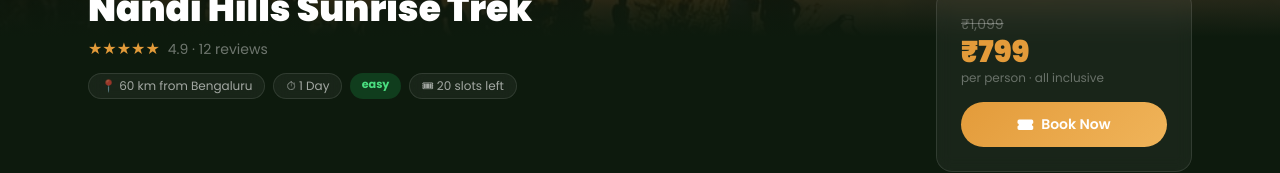
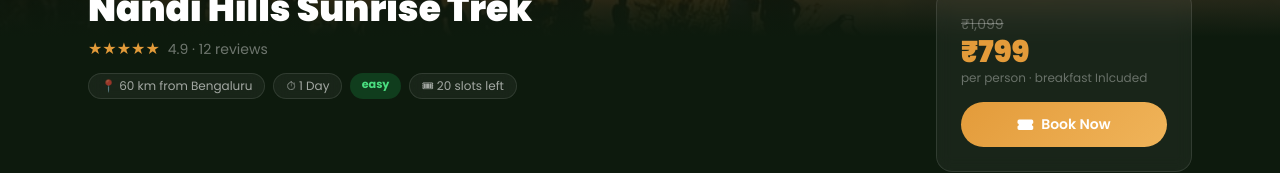
Before and after one commit to Monoj1400/tripkarunadu, a React (Vite) app: page /trips/1 in a window 1280 px wide. Shown: the part 411-584 px from the top of the page. Built offline with nearby package versions, Linux system fonts and the light colour scheme; no server answers.

Commit message:
fix: updated price inclusion

```diff
--- a/src/pages/TripDetailPage.jsx
+++ b/src/pages/TripDetailPage.jsx
@@ -74,7 +74,7 @@ export default function TripDetailPage() {
               <div className="text-white/30 text-sm line-through">{formatPrice(trip.oldPrice)}</div>
             )}
             <div className="text-3xl font-black text-orange">{formatPrice(trip.price)}</div>
-            <div className="text-white/35 text-xs mb-4">per person · all inclusive</div>
+            <div className="text-white/35 text-xs mb-4">per person · breakfast Inlcuded</div>
             <button onClick={() => setShowBooking(true)} className="btn-primary w-full py-3">
               <i className="fas fa-ticket-alt mr-2" /> Book Now
             </button>
```
